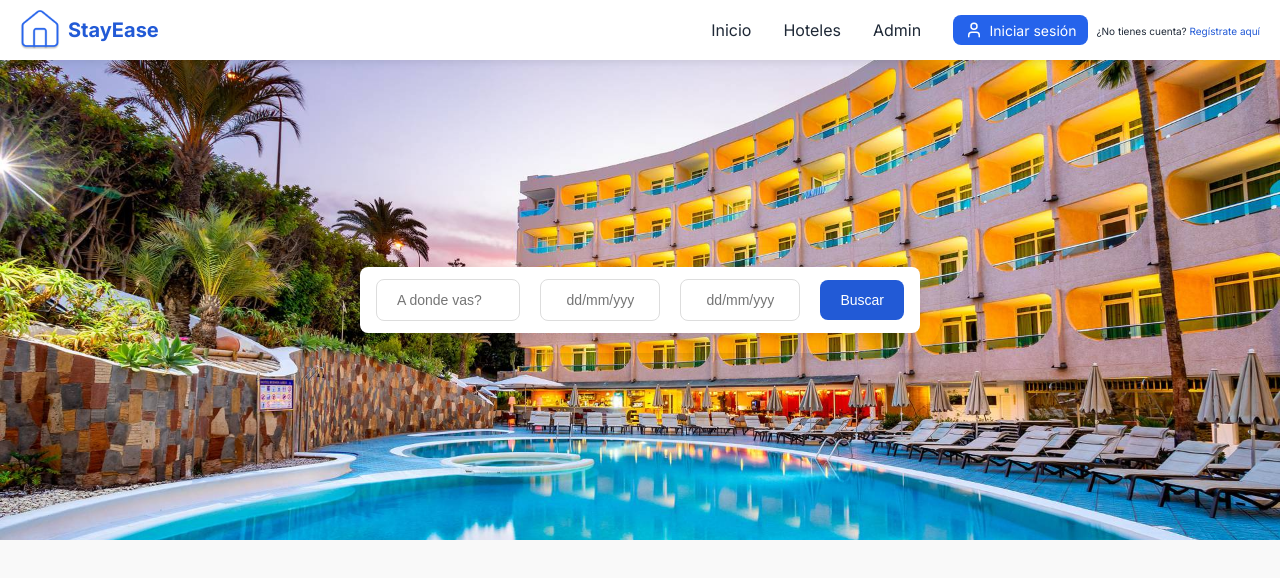
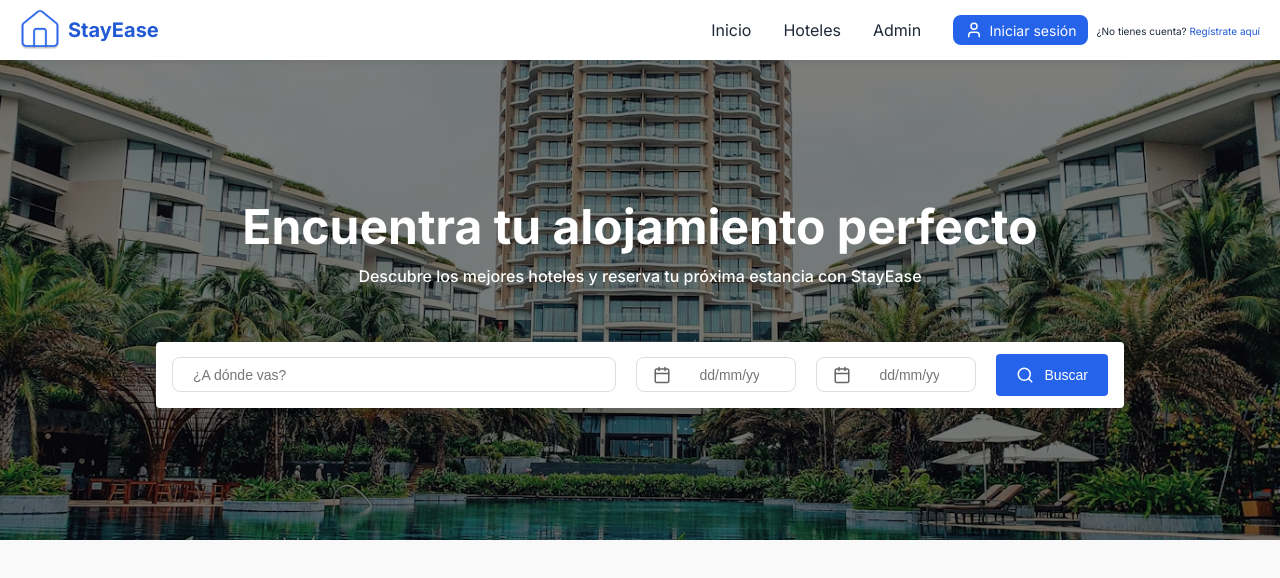
Before and after one commit to TeoLoop/NomadaX, a React (Vite) app in the folder frontend/: page / in a window 1280 px wide. Shown: the top 578 px of the page. Built offline with nearby package versions, Linux system fonts and the light colour scheme.

Commit message:
Subiendo cuerpo de la pagina y barra de busqueda

```diff
--- a/frontend/package.json
+++ b/frontend/package.json
@@ -15,6 +15,7 @@
     "react": "^19.0.0",
     "react-datepicker": "^8.3.0",
     "react-dom": "^19.0.0",
+    "react-icons": "^5.5.0",
     "react-router-dom": "^7.5.1"
   },
   "devDependencies": {
--- a/frontend/src/components/SearchBar.jsx
+++ b/frontend/src/components/SearchBar.jsx
@@ -1,53 +1,61 @@
-// src/components/SearchBar.js
-import React, { useState } from 'react';
-import DatePicker from 'react-datepicker';  // Importamos el componente DatePicker
-import "react-datepicker/dist/react-datepicker.css";  // Importamos los estilos de DatePicker
+import React, { useState, useRef } from 'react';
+import DatePicker from 'react-datepicker';
+import 'react-datepicker/dist/react-datepicker.css';
 import '../styles/SearchBar.css';
+import { Search } from 'lucide-react';
+import { FiCalendar } from 'react-icons/fi';
 
 const SearchBar = () => {
   const [query, setQuery] = useState('');
-  const [startDate, setStartDate] = useState(null);  // Fecha de entrada (check-in)
-  const [endDate, setEndDate] = useState(null);      // Fecha de salida (check-out)
+  const [startDate, setStartDate] = useState(null);
+  const [endDate, setEndDate] = useState(null);
+
+  const startRef = useRef();
+  const endRef = useRef();
 
   const handleSearch = (e) => {
     e.preventDefault();
-    console.log("Buscando:", query);
-    console.log("Fecha de entrada:", startDate);
-    console.log("Fecha de salida:", endDate);
-    // Aquí puedes agregar la lógica para realizar una búsqueda
+    console.log("Buscando:", query, startDate, endDate);
   };
 
   return (
     <div className="search-bar">
       <input
         type="text"
-        placeholder="A donde vas?"
+        placeholder="¿A dónde vas?"
         value={query}
         onChange={(e) => setQuery(e.target.value)}
       />
 
-      {/* DatePickers para seleccionar las fechas */}
       <div className="date-picker-container">
+        {/* Check-in */}
+        <div className="custom-picker" onClick={() => startRef.current.setOpen(true)}>
+          <FiCalendar className="calendar-icon" />
           <DatePicker
             selected={startDate}
             onChange={(date) => setStartDate(date)}
-          selectsStart
-          startDate={startDate}
-          endDate={endDate}
-          placeholderText="dd/mm/yyy"
+            placeholderText="dd/mm/yyyy"
+            ref={startRef}
           />
+        </div>
+
+        {/* Check-out */}
+        <div className="custom-picker" onClick={() => endRef.current.setOpen(true)}>
+          <FiCalendar className="calendar-icon" />
           <DatePicker
             selected={endDate}
             onChange={(date) => setEndDate(date)}
-          selectsEnd
-          startDate={startDate}
-          endDate={endDate}
-          minDate={startDate}  // No permitir seleccionar una fecha de salida anterior a la de entrada
-          placeholderText="dd/mm/yyy"
+            minDate={startDate}
+            placeholderText="dd/mm/yyyy"
+            ref={endRef}
           />
         </div>
+      </div>
 
-      <button onClick={handleSearch}>Buscar</button>
+      <button onClick={handleSearch}>
+        <Search size={18} className="search-icon" />
+        Buscar
+      </button>
     </div>
   );
 };
--- a/frontend/src/pages/HomePage.jsx
+++ b/frontend/src/pages/HomePage.jsx
@@ -9,6 +9,10 @@ const HomePage = () => {
     return (
         <main className="home-page">
             <div className="hero-section">
+                <div className="text-overlay">
+                    <h1>Encuentra tu alojamiento perfecto</h1>  {/* Nombre */}
+                    <p className="slogan">Descubre los mejores hoteles y reserva tu próxima estancia con StayEase</p>  {/* Lema */}
+                </div>
                 <div className="search-container">
                     <SearchBar />
                 </div>
--- a/frontend/src/styles/HomePage.css
+++ b/frontend/src/styles/HomePage.css
@@ -1,12 +1,4 @@
-/* src/styles/HomePage.css */
-
-.home-page {
-    width: 100%;
-    height: 100vh;
-    display: flex;
-    flex-direction: column;
-  }
-
+/* Desktop */
 .hero-section {
   position: relative;
   width: 100%;
@@ -17,18 +9,72 @@
   display: flex;
   justify-content: center;
   align-items: center;
+  color: white;
+  flex-direction: column;
+}
+
+/* Capa oscura */
+.hero-section::after {
+  content: "";
+  position: absolute;
+  top: 0;
+  left: 0;
+  width: 100%;
+  height: 100%;
+  background: rgba(0, 0, 0, 0.5);
+  z-index: 1;
+}
+
+/* Texto encima */
+.text-overlay {
+  position: relative;
+  z-index: 2;
+  text-align: center;
+  padding: 20px;
+}
+
+.hero-section h1 {
+  font-size: 3rem;
+  font-weight: bold;
+  margin-bottom: 10px;
+}
+
+.slogan {
+  font-size: 1em;
+  font-weight: 500;
+}
+
+/* Contenedor de búsqueda */
+.search-container {
+  position: relative;
+  z-index: 2;
+  width: 100%;
+  max-width: 1000px;
+  padding: 16px;
+  margin-top: 20px;
+}
+
+/* Móviles */
+@media (max-width: 768px) {
+  .hero-section {
+    height: auto;
+    padding: 40px 20px;
+  }
+
+  .text-overlay {
+    padding: 10px;
+  }
+
+  .hero-section h1 {
+    font-size: 2rem;
+  }
+
+  .slogan {
+    font-size: 1.2rem;
   }
 
   .search-container {
-    width: 80%;
-    max-width: 600px;
-    padding: 20px;
-    border-radius: 30px;
-    box-shadow: 0 4px 10px rgba(0, 0, 0, 0.1);
-  }
-
-  @media (max-width: 768px) {
-    .hero-section {
-      height: 50vh;  /* Reducir la altura en pantallas más pequeñas */
+    margin-top: 20px;
+    padding: 0;
   }
 }
--- a/frontend/src/styles/SearchBar.css
+++ b/frontend/src/styles/SearchBar.css
@@ -1,13 +1,11 @@
-/* src/styles/SearchBar.css */
-
+/* Estilos generales */
 .search-bar {
     display: flex;
     gap: 20px; /* Espacio entre los elementos */
     width: 100%;
-  max-width: 1000px; /* Ajusta el ancho máximo del contenedor */
     padding: 12px 16px; /* Aumenta el padding */
     background-color: rgb(255, 255, 255);
-  border-radius: 8px;
+    border-radius: 4px;
     box-shadow: 0 4px 12px rgba(0, 0, 0, 0.1);
     justify-content: space-between;
     align-items: center;
@@ -19,6 +17,7 @@
     font-size: 14px; /* Tamaño de fuente más pequeño */
     border-radius: 8px;
     border: 1px solid #ddd;
+    height: 35px;
   }
 
   .search-bar button {
@@ -26,16 +25,17 @@
     align-items: center;
     gap: 10px;
     padding: 12px 20px; /* Más largo y cuadrado */
-  background-color: var(--color-primary);
+    background-color: var(--color-primary-light);
     color: white;
     border: none;
-  border-radius: 8px; /* Bordes más cuadrados */
+    border-radius: 4px; /* Bordes más cuadrados */
     cursor: pointer;
     font-size: 14px;
+    transition: all .3s ease;
   }
 
   .search-bar button:hover {
-  background-color: var(--color-primary-dark);
+    background-color: var(--color-primary-hover);
   }
 
   .search-icon {
@@ -49,16 +49,51 @@
     align-items: center;
   }
 
-.react-datepicker__input-container input {
-  width: 120px; /* Hace los inputs de fecha más largos */
+  .custom-picker {
+    display: flex;
+    align-items: center;
+    gap: 8px;
+    background-color: #fff;
     padding: 12px 16px;
-  font-size: 14px;
-  border-radius: 8px; /* Bordes más cuadrados */
     border: 1px solid #ddd;
-  text-align: center;
+    border-radius: 8px;
+    cursor: pointer;
+    height: 35px;
+
   }
 
-.react-datepicker__input-container span {
+  .custom-picker input {
+    border: none;
+    outline: none;
+    font-size: 14px;
+    background: none;
+    width: 100px;
+
+  }
+
+  .calendar-icon {
     font-size: 18px;
-  color: #333;
+    color: #666;
   }
+
+  /* Estilos para pantallas pequeñas */
+  @media (max-width: 768px) {
+    .search-bar {
+      flex-direction: column;  /* Organizar los elementos en una sola columna */
+      gap: 10px;  /* Reducir el espacio entre los elementos */
+    }
+
+    .search-bar input, .search-bar button {
+      width: 100%; /* Hacer que los inputs y el botón ocupen todo el ancho */
+    }
+
+    .date-picker-container {
+      justify-content: space-around;
+      width: 100%;
+      gap: 3px;
+    }
+
+    .react-datepicker__input-container input {
+      width: 100%; /* Los DatePickers ocuparán todo el espacio disponible */
+    }
+  }
```
Also changed, not shown: frontend/src/assets/hotelBanner.jpg, 1 other file (tests, documents, lock files or other folders). Lines whose indentation alone changed are shown as unchanged.
